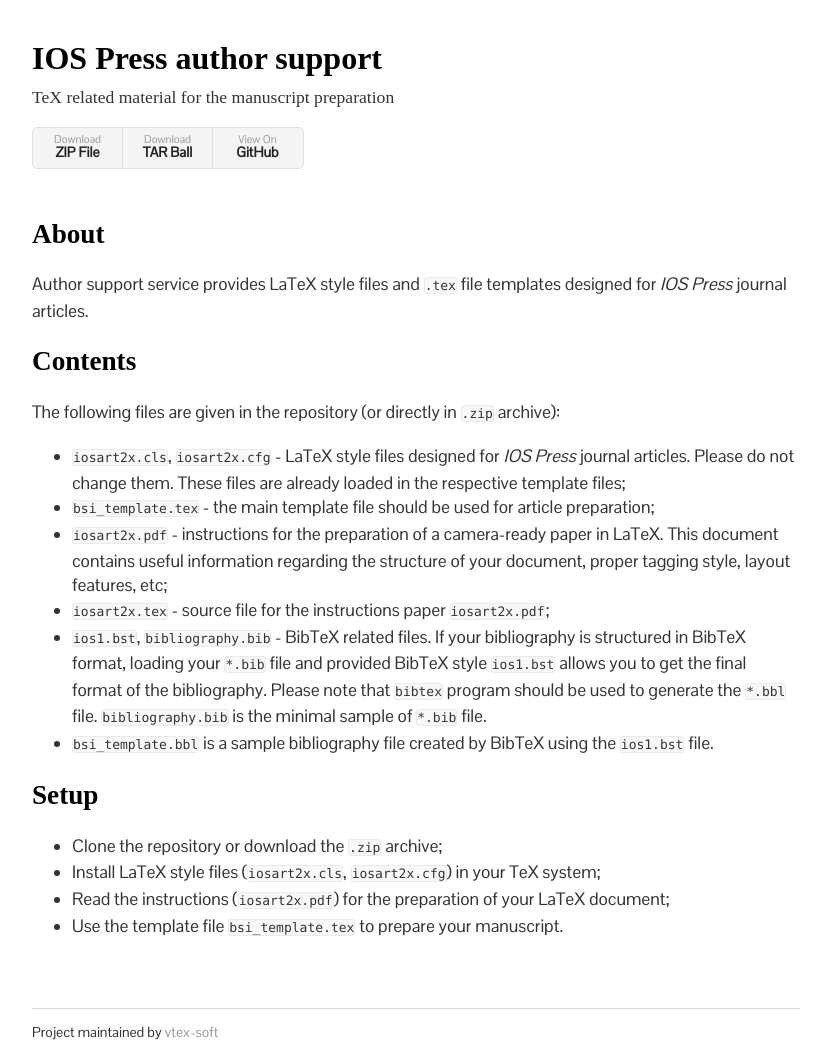
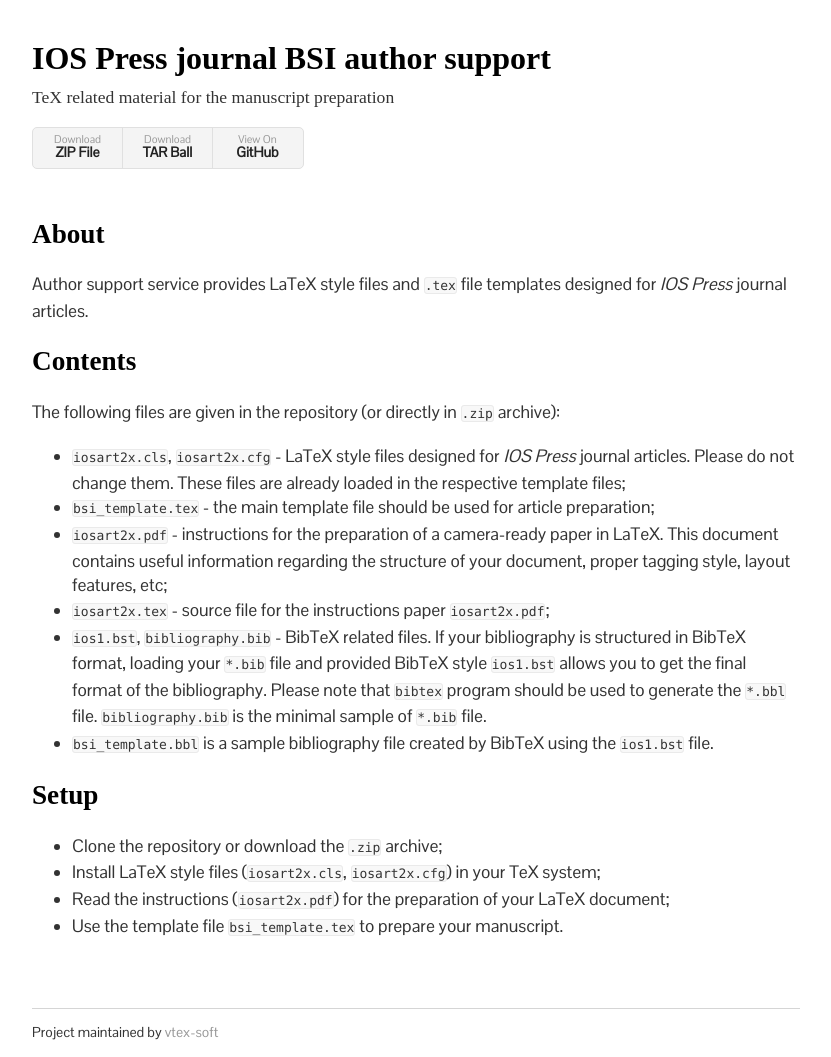
Before and after one commit to vtex-soft/texsupport.iospress-bsi, a Jekyll site: the page built from README.md, in a window 1280 px wide. Shown: the whole page, without its empty margins (224-1055 px from the left). Built offline with Jekyll 4.4.1, drawn with Linux system fonts in a browser that asks for light colours; some web fonts are replaced; our own code applies the rules of GitHub Pages for plain Markdown files.

Commit message:
full title

```diff
--- a/_config.yml
+++ b/_config.yml
@@ -1,3 +1,3 @@
-title: IOS Press author support
+title: IOS Press journal BSI author support
 description: TeX related material for the manuscript preparation
 show_downloads: true
```
